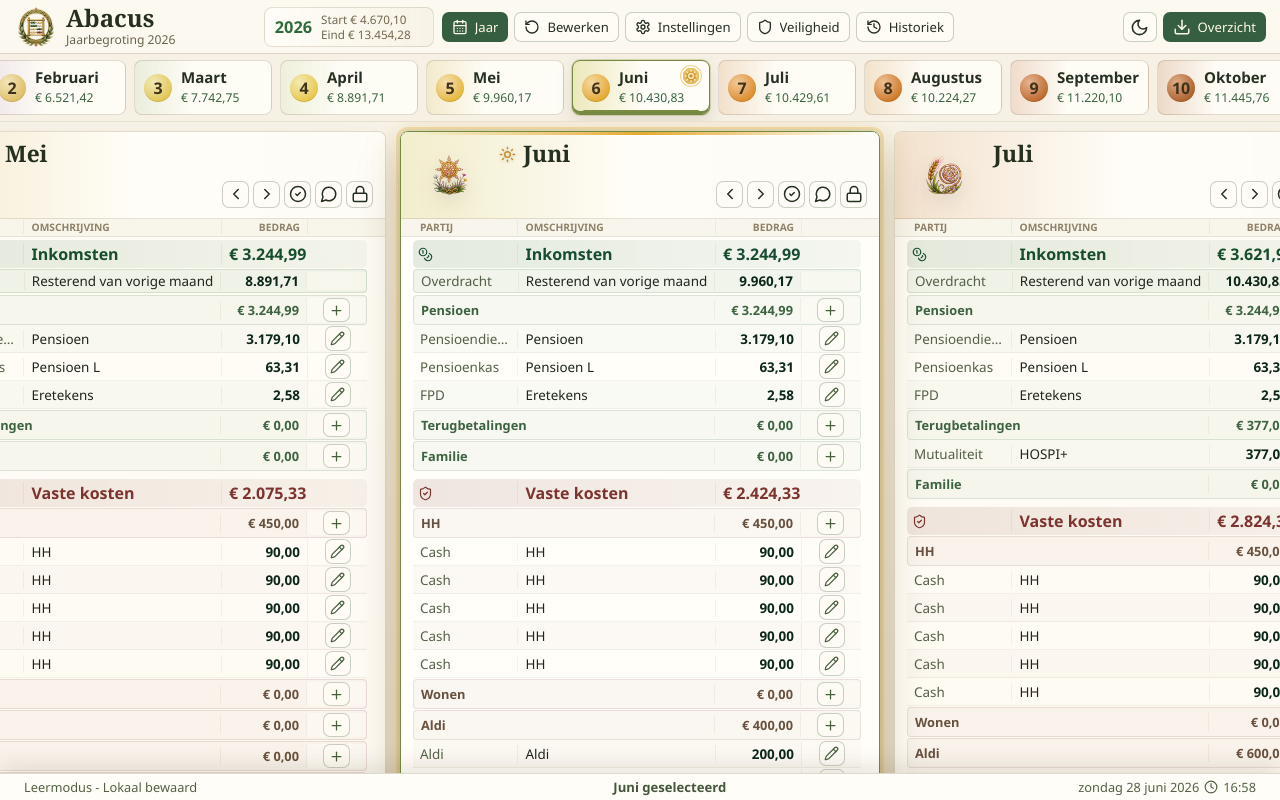
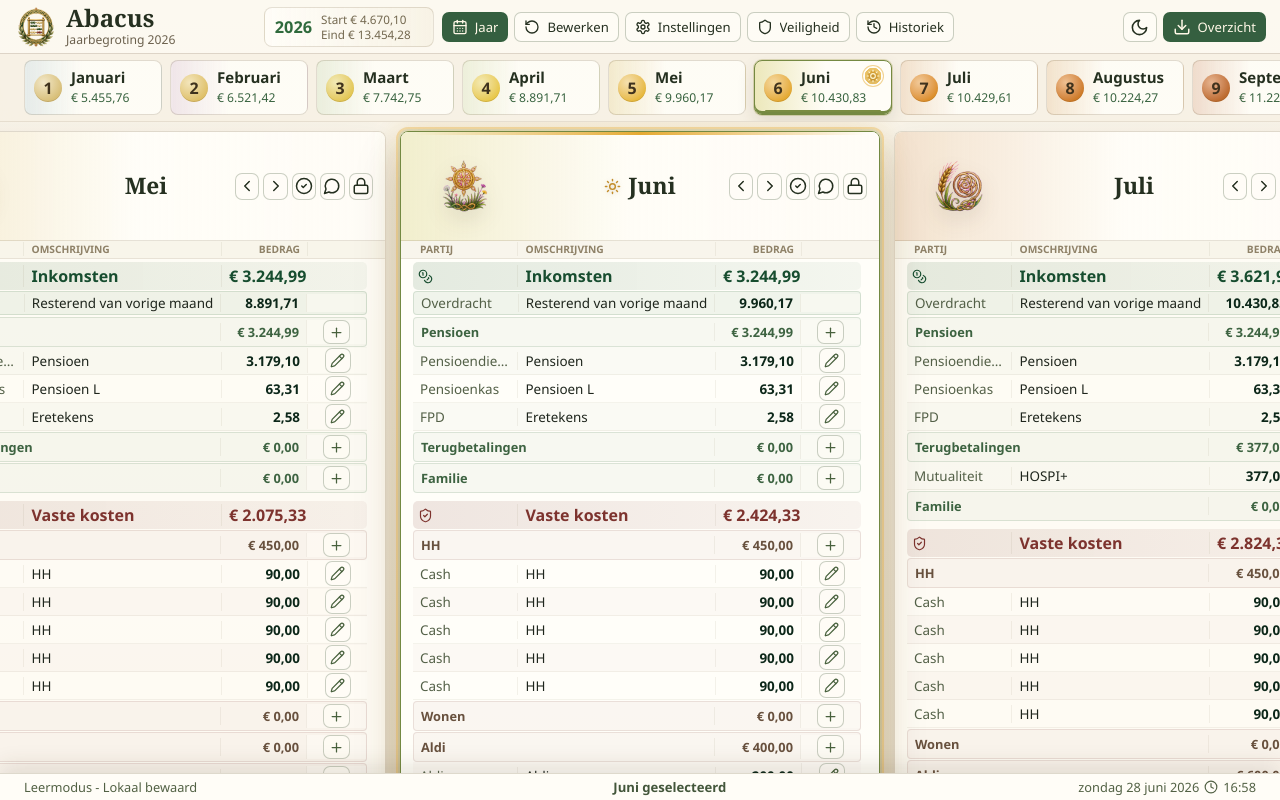
Before and after one commit to monokid/Abacus, a Svelte app: page / in a window 1280 px wide. Built offline with nearby package versions, Linux system fonts and the light colour scheme.

Commit message:
Polish month headers and tab rail

```diff
--- a/src/ui/App.svelte
+++ b/src/ui/App.svelte
@@ -213,7 +213,7 @@
 
     requestAnimationFrame(() => {
       scrollRailToItem(".board", `[data-month-card="${monthNumber}"]`, resetVertical);
-      scrollRailToItem(".month-tabs", `[data-month-tab="${monthNumber}"]`);
+      keepRailItemVisible(".month-tabs", `[data-month-tab="${monthNumber}"]`);
       if (focusCard) {
         const card = document.querySelector(`[data-month-card="${monthNumber}"]`);
         if (card instanceof HTMLElement) card.focus({ preventScroll: true });
@@ -253,6 +253,27 @@
       top: resetVertical ? 0 : rail.scrollTop,
       behavior: "instant",
     });
+  }
+
+  function keepRailItemVisible(railSelector: string, itemSelector: string): void {
+    const rail = document.querySelector(railSelector);
+    const item = document.querySelector(itemSelector);
+    if (!(rail instanceof HTMLElement) || !(item instanceof HTMLElement)) return;
+
+    const railRect = rail.getBoundingClientRect();
+    const itemRect = item.getBoundingClientRect();
+    const inset = 10;
+    if (itemRect.left < railRect.left + inset) {
+      rail.scrollTo({
+        left: rail.scrollLeft + itemRect.left - railRect.left - inset,
+        behavior: "instant",
+      });
+    } else if (itemRect.right > railRect.right - inset) {
+      rail.scrollTo({
+        left: rail.scrollLeft + itemRect.right - railRect.right + inset,
+        behavior: "instant",
+      });
+    }
   }
 
   function selectCardFromClick(event: MouseEvent, monthNumber: number): void {
--- a/src/ui/styles.css
+++ b/src/ui/styles.css
@@ -737,12 +737,11 @@ h1 {
 
 .month-header {
   display: grid;
-  grid-template-columns: 112px minmax(0, 1fr);
-  grid-template-areas:
-    "image title"
-    "image tools";
+  grid-template-columns: 150px minmax(0, 1fr) 150px;
+  grid-template-areas: "image title tools";
   gap: 6px 10px;
   align-items: center;
+  min-height: 136px;
   padding: 8px 12px;
   border-bottom: 1px solid rgba(115, 94, 61, 0.18);
   background:
@@ -754,6 +753,7 @@ h1 {
   grid-area: tools;
   display: flex;
   justify-content: flex-end;
+  align-self: center;
   gap: 4px;
 }
 
@@ -769,8 +769,8 @@ h1 {
 
 .month-header img {
   grid-area: image;
-  width: 104px;
-  height: 104px;
+  width: 142px;
+  height: 128px;
   object-fit: contain;
   align-self: center;
   filter: drop-shadow(0 8px 10px rgba(65, 51, 26, 0.14));
@@ -778,11 +778,16 @@ h1 {
 
 .month-title {
   grid-area: title;
+  grid-column: 1 / -1;
   display: flex;
   align-items: center;
+  justify-content: center;
   gap: 7px;
   min-width: 0;
   align-self: center;
+  justify-self: center;
+  text-align: center;
+  z-index: 1;
 }
 
 .current-card-sun {
@@ -1841,14 +1846,15 @@ h1 {
   }
 
   .month-header {
-    grid-template-columns: 76px minmax(0, 1fr);
+    grid-template-columns: 108px minmax(0, 1fr) 138px;
+    min-height: 108px;
     padding-top: 6px;
     padding-bottom: 6px;
   }
 
   .month-header img {
-    width: 74px;
-    height: 74px;
+    width: 104px;
+    height: 96px;
   }
 
   .month-header h2 {
@@ -1894,19 +1900,24 @@ h1 {
   }
 
   .month-header {
-    grid-template-columns: 94px minmax(0, 1fr);
+    grid-template-columns: 116px minmax(0, 1fr);
     grid-template-areas:
       "image title"
-      "image tools";
+      "tools tools";
+    min-height: 142px;
+  }
+
+  .month-title {
+    grid-column: title;
   }
 
   .month-header img {
-    width: 92px;
-    height: 92px;
+    width: 112px;
+    height: 108px;
   }
 
   .month-tools {
-    justify-content: flex-end;
+    justify-content: center;
   }
 
   .grid-head,
```
Also changed, not shown: tests/smoke/input-smoke.mjs (+28 -3 lines).
